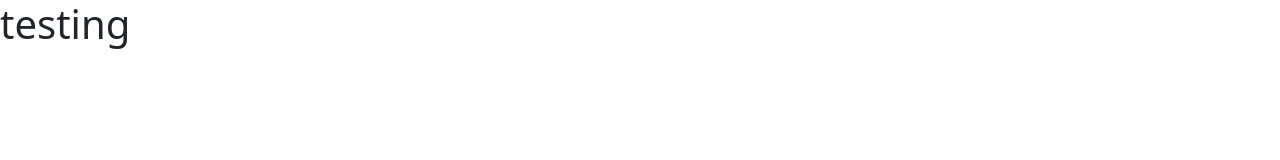
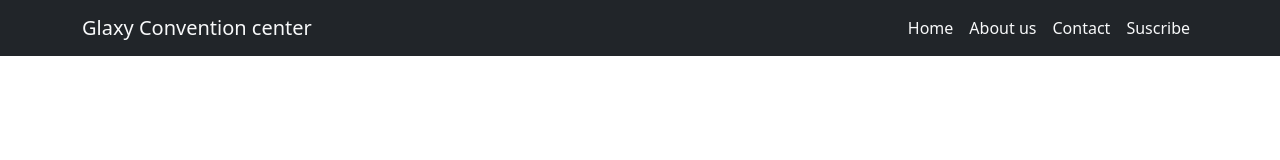
Before and after one commit to shakilahamed95/glaxy-convention-center, a plain HTML site: page index.html in a window 1280 px wide. Drawn offline with nearby package versions, Linux system fonts and the light colour scheme.

Commit message:
navbar section done

```diff
--- a/index.html
+++ b/index.html
@@ -5,14 +5,44 @@
     <meta charset="UTF-8">
     <meta http-equiv="X-UA-Compatible" content="IE=edge">
     <meta name="viewport" content="width=device-width, initial-scale=1.0">
-    <title>Convention center</title>
+    <title>Glaxy Convention center</title>
     <!-- bootstrap css link  -->
     <link href="https://cdn.jsdelivr.net/npm/bootstrap@5.1.3/dist/css/bootstrap.min.css" rel="stylesheet"
         integrity="sha384-1BmE4kWBq78iYhFldvKuhfTAU6auU8tT94WrHftjDbrCEXSU1oBoqyl2QvZ6jIW3" crossorigin="anonymous">
 </head>
+<header>
+    <!-- navbar section  -->
+    <section class="mb-5">
+        <nav class="navbar navbar-expand-lg navbar-light bg-light fixed-top bg-dark">
+            <div class="container">
+                <a class="navbar-brand text-light" href="#">Glaxy Convention center</a>
+                <button class="navbar-toggler" type="button" data-bs-toggle="collapse"
+                    data-bs-target="#navbarSupportedContent" aria-controls="navbarSupportedContent"
+                    aria-expanded="false" aria-label="Toggle navigation">
+                    <span class="navbar-toggler-icon"></span>
+                </button>
+                <div class="collapse navbar-collapse" id="navbarSupportedContent">
+                    <ul class="navbar-nav ms-auto mb-2 mb-lg-0">
+                        <li class="nav-item">
+                            <a class="nav-link active text-light" aria-current="page" href="#">Home</a>
+                        </li>
+                        <li class="nav-item">
+                            <a class="nav-link text-light" href="#">About us</a>
+                        </li>
+                        <li class="nav-item">
+                            <a class="nav-link text-light" href="#">Contact</a>
+                        </li>
+                        <li class="nav-item">
+                            <a class="nav-link text-light" href="#">Suscribe</a>
+                        </li>
+                    </ul>
+                </div>
+            </div>
+        </nav>
+    </section>
+</header>
 
 <body>
-    <h1> testing</h1>
 
 
     <!-- javascript link  -->
```
